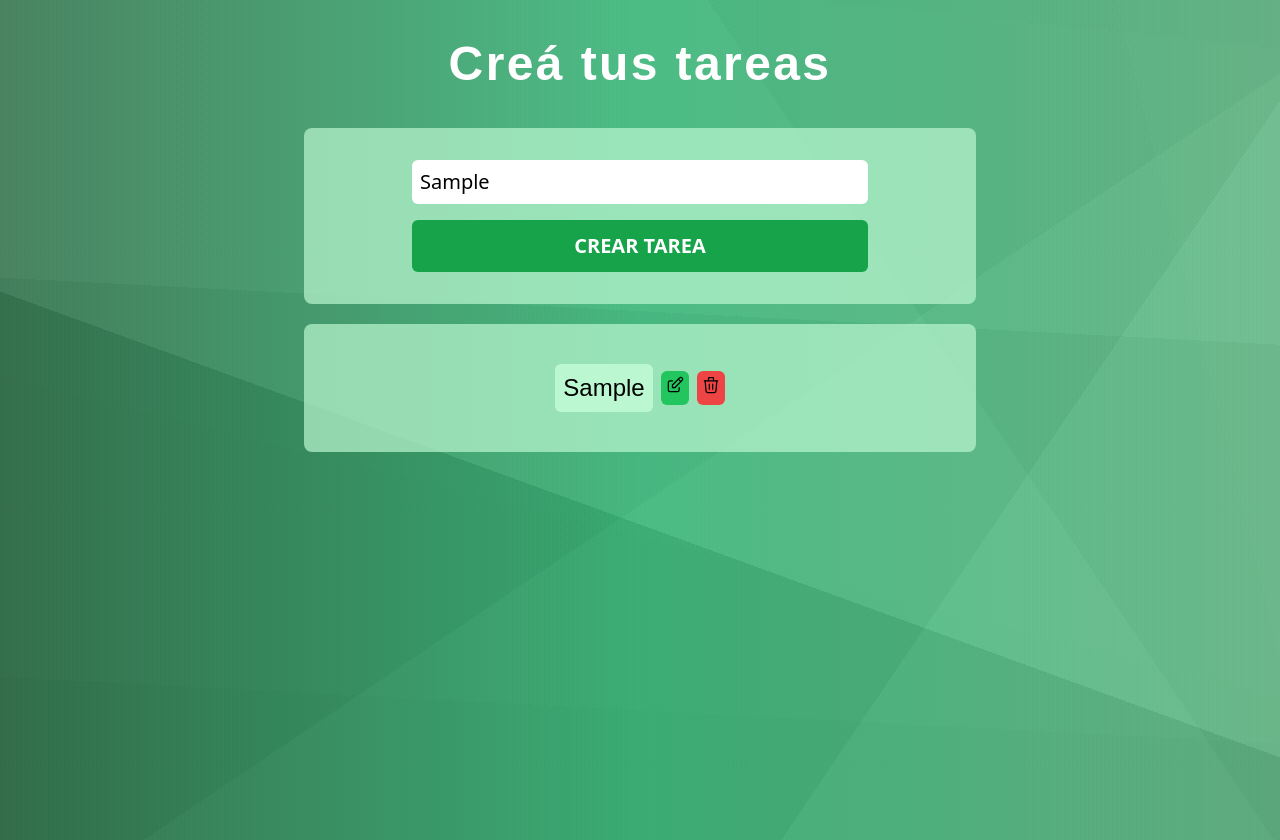
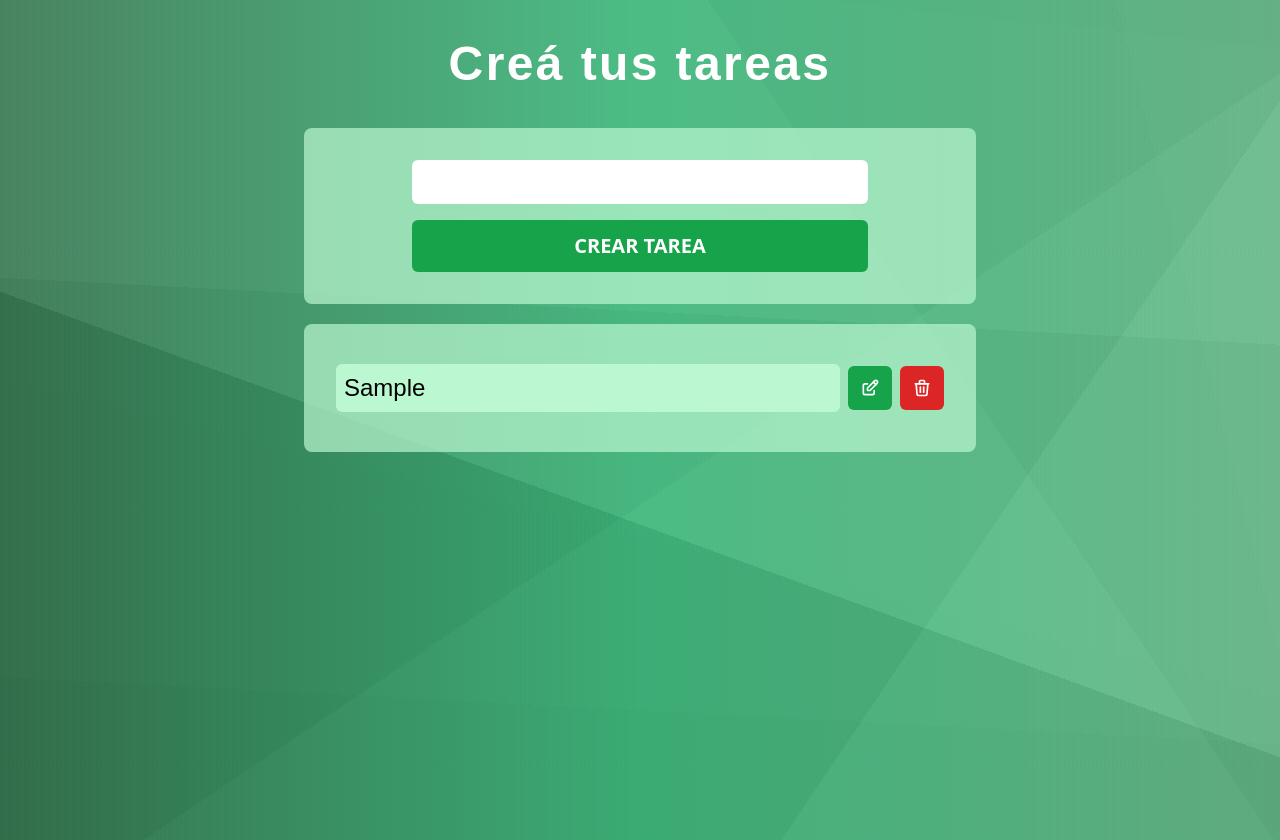
Before and after one commit to iam-leo/todo-app-react, a React (Vite) app: page / in a window 1280 px wide. Both pictures are taken after typing "Sample" into the empty fields and a click on the input "Crear Tarea". Built offline with nearby package versions, Linux system fonts and the light colour scheme; a web font is replaced by a local one.

Commit message:
correct styles and reset create task input

```diff
--- a/src/components/Button.jsx
+++ b/src/components/Button.jsx
@@ -1,5 +1,5 @@
 const Button = ({tipo, setState, valor}) => {
-    const editBtn = <svg xmlns="http://www.w3.org/2000/svg" className="icon icon-tabler icon-tabler-edit" width="20" height="20" viewBox="0 0 24 24" strokeWidth="1.5" stroke="#000000" fill="none" strokeLinecap="round" strokeLinejoin="round">
+    const editBtn = <svg xmlns="http://www.w3.org/2000/svg" className="icon icon-tabler icon-tabler-edit" width="20" height="20" viewBox="0 0 24 24" strokeWidth="2.0" stroke="#ffffff" fill="none" strokeLinecap="round" strokeLinejoin="round">
         <path stroke="none" d="M0 0h24v24H0z" fill="none"/>
         <path d="M9 7h-3a2 2 0 0 0 -2 2v9a2 2 0 0 0 2 2h9a2 2 0 0 0 2 -2v-3" />
         <path d="M9 15h3l8.5 -8.5a1.5 1.5 0 0 0 -3 -3l-8.5 8.5v3" />
@@ -7,7 +7,7 @@ const Button = ({tipo, setState, valor}) => {
     </svg>;
 
     const deleteBtn =
-    <svg xmlns="http://www.w3.org/2000/svg" className="icon icon-tabler icon-tabler-trash" width="20" height="20" viewBox="0 0 24 24" strokeWidth="1.5" stroke="#000000" fill="none" strokeLinecap="round" strokeLinejoin="round">
+    <svg xmlns="http://www.w3.org/2000/svg" className="icon icon-tabler icon-tabler-trash" width="20" height="20" viewBox="0 0 24 24" strokeWidth="2.0" stroke="#ffffff" fill="none" strokeLinecap="round" strokeLinejoin="round">
         <path stroke="none" d="M0 0h24v24H0z" fill="none"/>
         <line x1="4" y1="7" x2="20" y2="7" />
         <line x1="10" y1="11" x2="10" y2="17" />
@@ -26,7 +26,7 @@ const Button = ({tipo, setState, valor}) => {
         console.log('Eliminando');
     }
     return (
-        <button onClick={ tipo === 'edit' ? editTask : deleteTask}>
+        <button onClick={ tipo === 'edit' ? editTask : deleteTask} className="p-3 cursor-pointer">
             { tipo === 'edit' ? editBtn : deleteBtn }
         </button>
     )
--- a/src/components/Todo.jsx
+++ b/src/components/Todo.jsx
@@ -21,9 +21,19 @@ const Todo = ({tarea, onUpdate}) => {
             setIsEdit(false);
         }
         return (
-            <form onClick={handleSubmit}>
-                <input type="text" onChange={handleChange} value={newValue}/>
-                <button onClick={handleClick}>Actualizar</button>
+            <form onClick={handleSubmit} className="flex items-center justify-center w-full gap-2">
+                <input
+                    type="text"
+                    className="w-[90%] p-2 rounded-md text-2xl"
+                    onChange={handleChange}
+                    value={newValue}
+                />
+                <button
+                    className="p-2 font-bold text-white uppercase bg-green-600 rounded-md hover:bg-green-700"
+                    onClick={handleClick}
+                >
+                    Actualizar
+                </button>
             </form>
         )
     }
@@ -34,11 +44,11 @@ const Todo = ({tarea, onUpdate}) => {
                 <div className="w-[90%] p-2 bg-green-200 rounded-md">
                     <p className="text-2xl break-words">{tarea.titulo}</p>
                 </div>
-                <div className="p-1 bg-green-500 rounded-md">
+                <div className="flex items-center justify-center bg-green-600 rounded-md hover:bg-green-700">
                     <Button tipo="edit" setState={setIsEdit} valor={true}/>
                     {console.log(isEdit)}
                 </div>
-                <div className="p-1 bg-red-500 rounded-md">
+                <div className="flex items-center justify-center bg-red-600 rounded-md hover:bg-red-700">
                     <Button tipo="delete"/>
                 </div>
             </div>
@@ -46,7 +56,7 @@ const Todo = ({tarea, onUpdate}) => {
     }
 
     return (
-        <div>
+        <div className="w-full">
             {isEdit
             ? <FormEdit />
             : <TodoElement />
--- a/src/components/TodoApp.jsx
+++ b/src/components/TodoApp.jsx
@@ -22,6 +22,11 @@ const TodoApp = () => {
         const temp = [...tareas, newTarea];
 
         setTareas(temp);
+
+        //Resetear el input y el state del titulo
+        const inputForm = e.target.parentNode.childNodes[0];
+        inputForm.value = '';
+        setTitulo(inputForm);
     }
 
     function handleUpdate(id, value){
```
